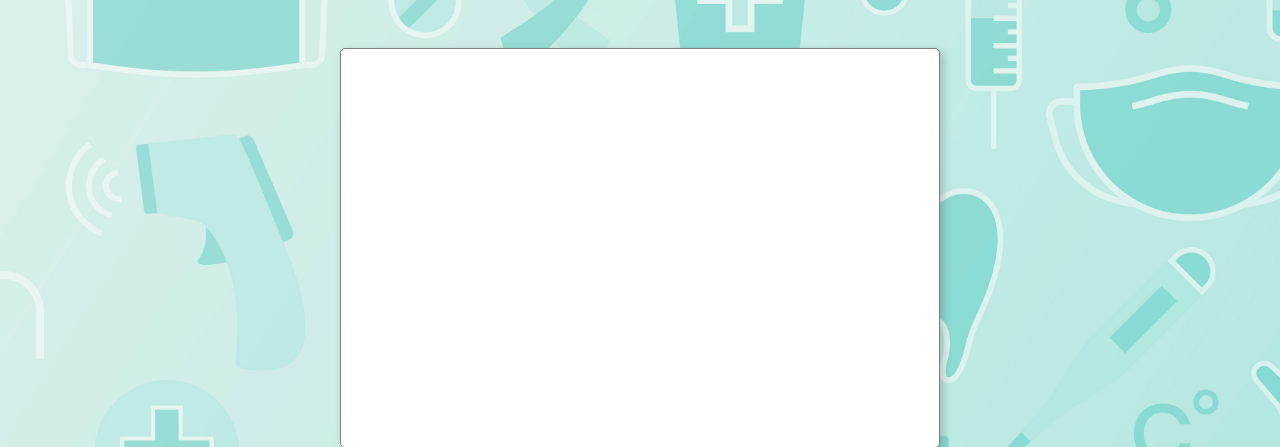
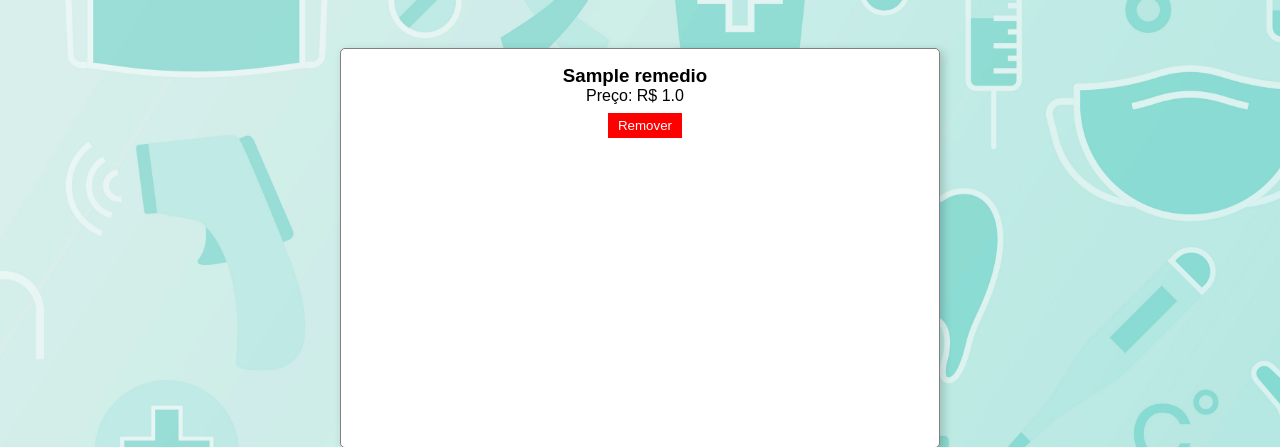
Before and after one commit to Echo-Darlyson/pharma-django, a Django app: page /adicionarcarrinho/1 in a window 1280 px wide. Shown: the part 169-616 px from the top of the page. Run offline with Django 4.2, Linux system fonts and the light colour scheme; data comes from the database, SQL or seed files in the repository; tables that the repository leaves empty hold one stand-in row (values such as "Sample post").

Commit message:
WIP(carrinho): alterado html para gerir novas funções/views com o carrinho

```diff
--- a/pharmadjango/remedios/static/remedios/css/style2.css
+++ b/pharmadjango/remedios/static/remedios/css/style2.css
@@ -101,3 +101,31 @@ footer{
   align-items: center;
   padding-top: 10px;
   }
+
+.container {
+  display: flex;
+  flex-direction: column;
+}
+
+.item {
+  display: flex;
+  align-items: center;
+  margin-bottom: 20px; /* Adicione o espaçamento desejado */
+}
+
+.title {
+  margin-right: 10px;
+}
+
+.price {
+  margin-right: 10px;
+}
+
+.remove-btn {
+  background-color: #ff0000;
+  color: #fff;
+  border: none;
+  padding: 5px 10px;
+  cursor: pointer;
+  margin-left: 10px;
+}
--- a/pharmadjango/remedios/templates/remedios/carrinho.html
+++ b/pharmadjango/remedios/templates/remedios/carrinho.html
@@ -16,8 +16,14 @@
     </header>
     <section>
             <div>
-                {% if remedio %}
-                    {{ remedio }}
+                {% if remedios %}
+                    {% for remedio in remedios %}
+                    <h3 class="title">{{ remedio.nome }}</h3>
+                    <p class="price">Preço: R$ {{ remedio.preco }}</p>
+                    <button class="remove-btn">Remover</button>
+                    {% endfor %}
+                {% else %}
+                    <h3>Nenhum remédio encontrado no carrinho</h3>
                 {% endif %}
 
             </div>
--- a/pharmadjango/remedios/templates/remedios/view_cliente.html
+++ b/pharmadjango/remedios/templates/remedios/view_cliente.html
@@ -12,7 +12,7 @@
 <body>
     <header>
         <h1>PharmaDjango</h1>
-        <a href="">Carrinho</a>
+        <a href="{% url 'exibir_carrinho'  %}">Carrinho</a>
     </header>
     <section>
         {% if remedios %}
@@ -22,7 +22,7 @@
                     <p>Tarja: {{ remedio.tarja }}</p>
                     <p>Precisa de Receita: {{ remedio.precisa_receita }}</p>
                     <p class='price'>Preço: R$ {{ remedio.preco }}</p>
-                    <a href="{% url 'adicionar' remedio.id %}">Adicionar ao Carrinho</a>
+                    <a href="{% url 'adicionar_carrinho' remedio.id %}">Adicionar ao Carrinho</a>
                 </div>
             {% endfor %}
         {% else %}
```
